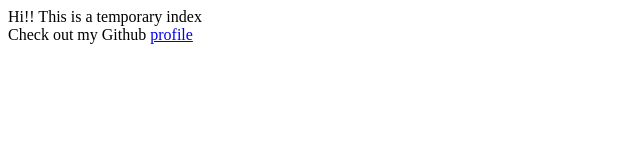
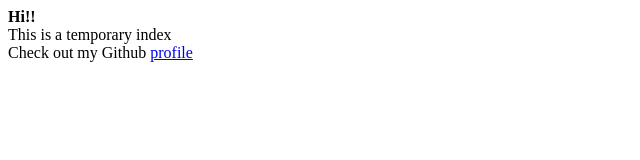
Before and after one commit to GabiK65/gabik65.github.io, a plain HTML site: page index.html in a window 1280 px wide. Shown: the whole page, without its empty margins (0-640 px from the left). Drawn offline with Linux system fonts and the light colour scheme.

Commit message:
Update index.html

```diff
--- a/index.html
+++ b/index.html
@@ -3,8 +3,8 @@
 <title>Gabik65's site</title>
 </head>
 <body>
-Hi!!
-  This is a temporary index </br>
-  Check out my Github <a href=github.com/GabiK65>profile</a> </br>
+  <strong>Hi!!</strong> </br>
+This is a temporary index </br>
+Check out my Github <a href=github.com/GabiK65>profile</a> </br>
 </body>
 </html>
```
